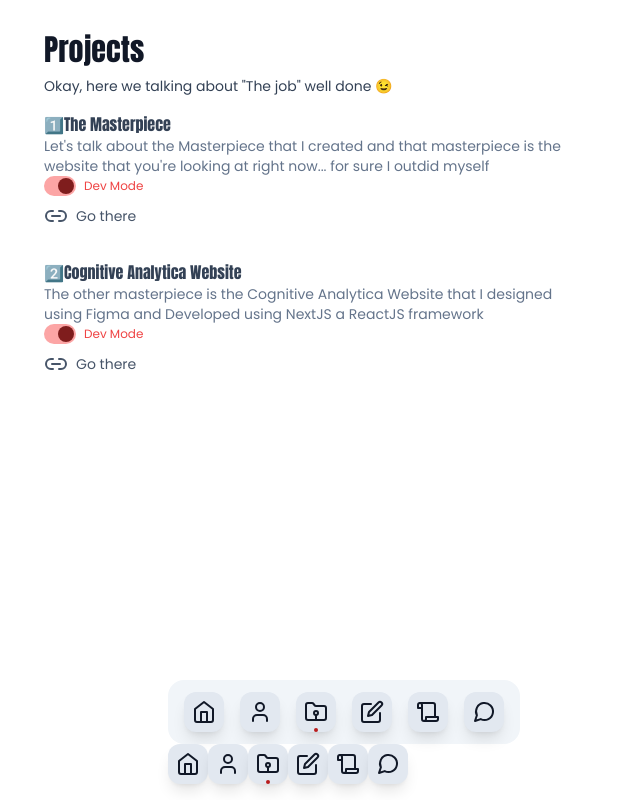
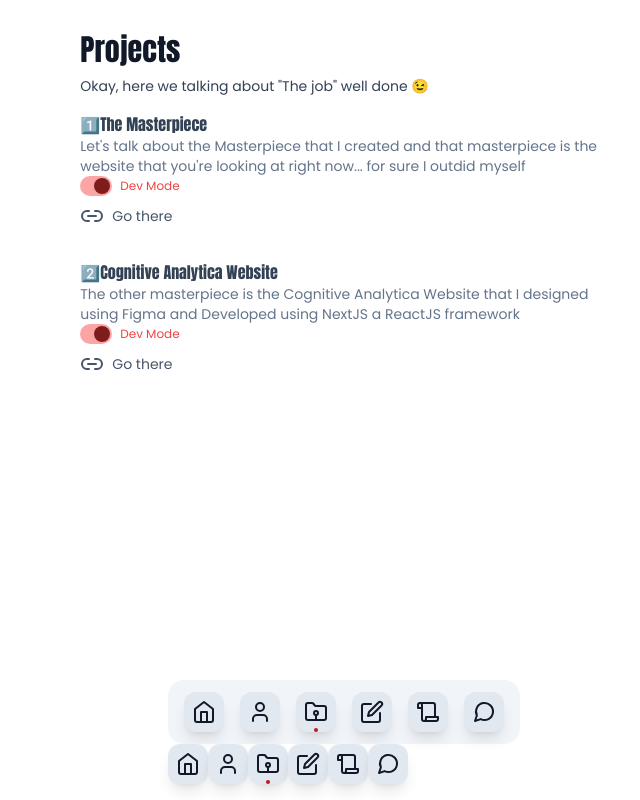
Before and after one commit to tmnyoni/tmnyoni.github.io, a Next.js app: page /projects in a window 1280 px wide. Shown: the whole page, without its empty margins (296-936 px from the left). Built offline with nearby package versions, Linux system fonts and the light colour scheme.

Commit message:
fix: use max-w over w

```diff
--- a/src/app/(site)/about-me/page.tsx
+++ b/src/app/(site)/about-me/page.tsx
@@ -9,8 +9,8 @@ const anton = Anton({
 
 export default function Page() {
     return (
-        <main className="flex min-h-screen  w-screen flex-col pt-8">
-            <section className="mx-auto w-[600px]">
+        <main className="flex min-h-screen w-screen flex-col pt-8">
+            <section className="mx-auto max-w-[600px]">
                 <div>
                     <div className={cn("text-3xl", anton.className)}>
                         About me
--- a/src/app/(site)/blog/page.tsx
+++ b/src/app/(site)/blog/page.tsx
@@ -1,6 +1,4 @@
-import React from "react"
 import { Anton } from "next/font/google"
-import Link from "next/link"
 
 import { cn } from "@/lib/utils"
 
@@ -12,7 +10,7 @@ const anton = Anton({
 export default function Page() {
     return (
         <main className="flex min-h-screen  w-screen flex-col pt-8">
-            <section className="mx-auto w-[600px]">
+            <section className="mx-auto max-w-[600px]">
                 <div>
                     <div className={cn("text-3xl", anton.className)}>Blog</div>
                     <div className="mt-2 text-sm text-slate-700">
--- a/src/app/(site)/chat-me/page.tsx
+++ b/src/app/(site)/chat-me/page.tsx
@@ -1,6 +1,4 @@
-import React from "react"
 import { Anton } from "next/font/google"
-import Link from "next/link"
 
 import { cn } from "@/lib/utils"
 import { Button } from "@/components/ui/button"
@@ -13,7 +11,7 @@ const anton = Anton({
 export default function Page() {
     return (
         <main className="flex min-h-screen  w-screen flex-col pt-8">
-            <section className="mx-auto w-[600px]">
+            <section className="mx-auto max-w-[600px]">
                 <div>
                     <div className={cn("text-3xl", anton.className)}>
                         Chat-me
--- a/src/app/(site)/projects/page.tsx
+++ b/src/app/(site)/projects/page.tsx
@@ -1,4 +1,3 @@
-import React from "react"
 import { Anton } from "next/font/google"
 import Link from "next/link"
 import { Link2 } from "lucide-react"
@@ -13,7 +12,7 @@ const anton = Anton({
 export default function Page() {
     return (
         <main className="flex min-h-screen  w-screen flex-col pt-8">
-            <section className="mx-auto w-[600px]">
+            <section className="mx-auto max-w-[600px]">
                 <div>
                     <div className={cn("text-3xl", anton.className)}>
                         Projects
@@ -32,7 +31,7 @@ export default function Page() {
                             >
                                 1️⃣The Masterpiece
                             </h4>
-                            <p className="w-[60ch] text-sm text-slate-500">
+                            <p className="max-w-[60ch] text-sm text-slate-500">
                                 Let&apos;s talk about the Masterpiece that I
                                 created and that masterpiece is the website that
                                 you&apos;re looking at right now... for sure I
@@ -60,7 +59,7 @@ export default function Page() {
                             >
                                 2️⃣Cognitive Analytica Website
                             </h4>
-                            <p className="w-[60ch] text-sm text-slate-500">
+                            <p className="max-w-[60ch] text-sm text-slate-500">
                                 The other masterpiece is the Cognitive Analytica
                                 Website that I designed using Figma and
                                 Developed using NextJS a ReactJS framework
--- a/src/app/(site)/resume/page.tsx
+++ b/src/app/(site)/resume/page.tsx
@@ -1,10 +1,8 @@
-import React from "react"
 import { Anton } from "next/font/google"
 import Link from "next/link"
 import { Github, Linkedin } from "lucide-react"
 
 import { cn } from "@/lib/utils"
-import { Button } from "@/components/ui/button"
 
 const anton = Anton({
     weight: "400",
@@ -14,7 +12,7 @@ const anton = Anton({
 export default function Page() {
     return (
         <main className="flex min-h-screen  w-screen flex-col pt-8">
-            <section className="mx-auto w-[600px]">
+            <section className="mx-auto max-w-[600px]">
                 <div>
                     <div className={cn("text-3xl", anton.className)}>
                         Resume
```
